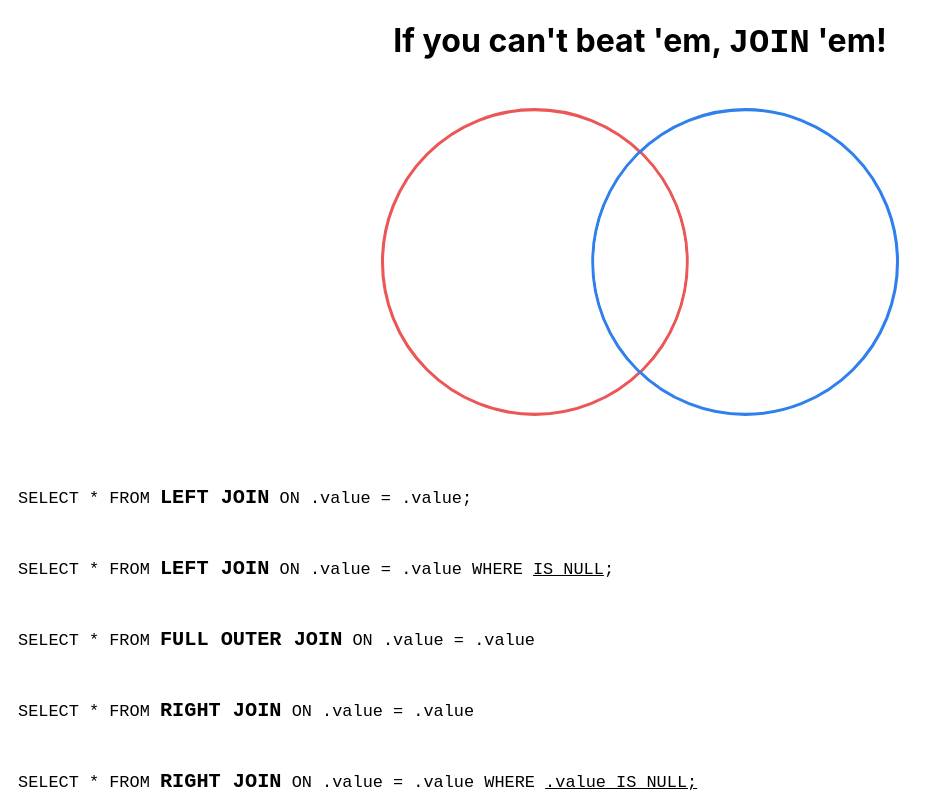
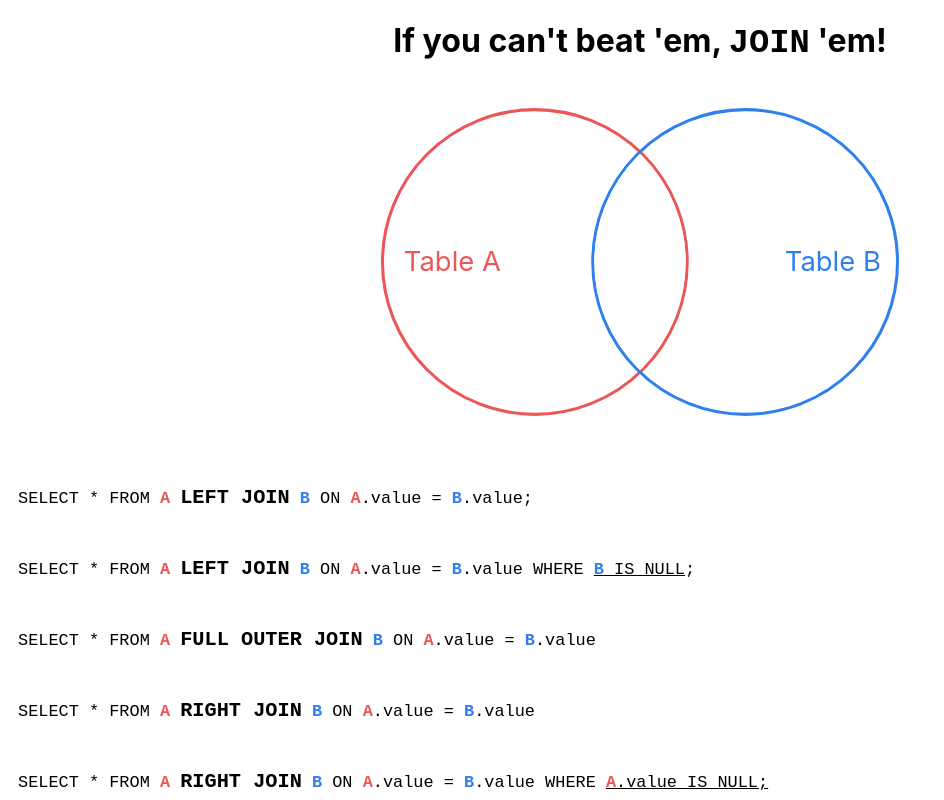
Before and after one commit to boertel/join, a Next.js app: page / in a window 1280 px wide. Shown: the top 800 px of the page, without its empty margins (0-944 px from the left). Built offline with nearby package versions, Linux system fonts and the light colour scheme.

Commit message:
dark mode

```diff
--- a/components/Circle.js
+++ /dev/null
@@ -1,30 +0,0 @@
-export default function Circle({
-  children,
-  color,
-  size = 200,
-  style = {},
-  ...props
-}) {
-  return (
-    <div
-      style={{
-        width: `${size}px`,
-        height: `${size}px`,
-        borderRadius: '50%',
-        backgroundColor: rgba.apply(rgba, [...color]),
-        borderWidth: '3px',
-        borderStyle: 'solid',
-        borderColor: rgba.apply(rgba, [...color.splice(0, 3), 0.5]),
-        display: 'flex',
-        alignItems: 'center',
-        justifyContent: 'center',
-        ...style,
-      }}>
-      {children}
-    </div>
-  );
-}
-
-function rgba(red, green, blue, alpha = 1) {
-  return `rgba(${red}, ${green}, ${blue}, ${alpha})`;
-}
--- a/pages/index.js
+++ b/pages/index.js
@@ -1,16 +1,15 @@
 import Head from 'next/head';
 import {useEffect, useCallback, useState} from 'react';
-import Circle from 'components/Circle';
 import {useRouter} from 'next/router';
 
 const Hg = props => <span {...props} />;
 const Big = props => <b {...props} style={{fontSize: '1.2em'}} />;
 
 export default function Home() {
-  const {query = {red: 'A', blue: 'B'}} = useRouter();
+  const {query} = useRouter();
 
-  const tableA = query.red;
-  const tableB = query.blue;
+  const tableA = query.red || 'A';
+  const tableB = query.blue || 'B';
 
   const queries = [
     {
@@ -170,6 +169,11 @@ export default function Home() {
 
         case '7':
           setCurrentIndex(6);
+          break;
+
+        case 'Escape':
+          setCurrentIndex(null);
+          break;
       }
     },
     [setCurrentIndex, currentIndex],
@@ -203,7 +207,7 @@ export default function Home() {
               <rect x="285" y="0" width="140" height="400" />
             </clipPath>
             <mask id="eraser">
-              <circle cx="488" cy="210" r={200 - 2} fill="white" />
+              <circle cx="488" cy="210" r={200 - 2} fill="#fff" />
             </mask>
           </defs>
           <circle
@@ -216,7 +220,12 @@ export default function Home() {
             strokeWidth="4"
             onClick={() => toggle(0)}
           />
-          <text x="10" y="10">
+          <text
+            x="40"
+            y="212"
+            fill={circles[0] ? 'var(--bg)' : 'var(--red)'}
+            dominantBaseline="middle"
+            style={{fontSize: '36px', pointerEvents: 'none'}}>
             Table {tableA}
           </text>
           <circle
@@ -229,13 +238,20 @@ export default function Home() {
             strokeWidth="4"
             onClick={() => toggle(2)}
           />
-          <text>Table {tableB}</text>
+          <text
+            x="540"
+            y="212"
+            fill={circles[2] ? 'var(--bg)' : 'var(--blue)'}
+            dominantBaseline="middle"
+            style={{fontSize: '36px', pointerEvents: 'none'}}>
+            Table {tableB}
+          </text>
           <circle
             cx="212"
             cy="210"
             r={200 - 2}
-            fill={circles[1] ? '#6781CD' : '#fff'}
-            fillOpacity={circles[1] ? 0.7 : 1}
+            fill={circles[1] ? '#6781CD' : 'var(--bg)'}
+            fillOpacity={circles[1] ? 1 : 1}
             clipPath="url(#cut)"
             mask="url(#eraser)"
             onClick={() => toggle(1)}
@@ -244,10 +260,7 @@ export default function Home() {
       </div>
       <div
         style={{
-          display: 'flex',
-          flexDirection: 'column',
-          justifyContent: 'center',
-          alignItems: 'center',
+          display: 'grid',
           marginTop: '40px',
         }}>
         {queries.map((query, index) => (
@@ -258,7 +271,6 @@ export default function Home() {
             style={{
               padding: '18px',
               cursor: 'pointer',
-              width: '100%',
               margin: '6px 0',
             }}>
             {query.sql}
--- a/styles/globals.css
+++ b/styles/globals.css
@@ -1,10 +1,31 @@
+:root {
+  --fg: #000;
+  --bg: #fff;
+
+  --grey: rgba(0, 0, 0, 0.2);
+
+  --red: #EB5757;
+  --blue:#2F80ED;
+}
+
+@media (prefers-color-scheme: dark) {
+  :root {
+      --fg: rgb(201, 209, 217);
+      --bg: #0D1117;
+      --grey: rgba(255, 255, 255, 0.2);
+  }
+}
+
 html,
 body {
   padding: 0;
   margin: 0;
   font-family: -apple-system, BlinkMacSystemFont, Segoe UI, Roboto, Oxygen,
     Ubuntu, Cantarell, Fira Sans, Droid Sans, Helvetica Neue, sans-serif;
+  background-color: var(--bg);
+  color: var(--fg);
 }
+
 
 a {
   color: inherit;
@@ -16,20 +37,20 @@ a {
 }
 
 .text-a {
-    color: rgba(235, 87, 87, 1);
+    color: var(--red);
 }
 .text-b {
-    color: rgba(47, 128, 237, 1);
+    color: var(--blue);
 }
 
 .text-bold {
     font-weight: bold;
 }
 
-code {
+.code, code {
     transition: background-color .3s cubic-bezier(0.47, 0, 0.745, 0.715);
     font-size: 1.3em;
 }
 code.active, code:hover {
-    background-color: rgba(0, 0, 0, 0.2);
+    background-color: var(--grey);
 }
```
